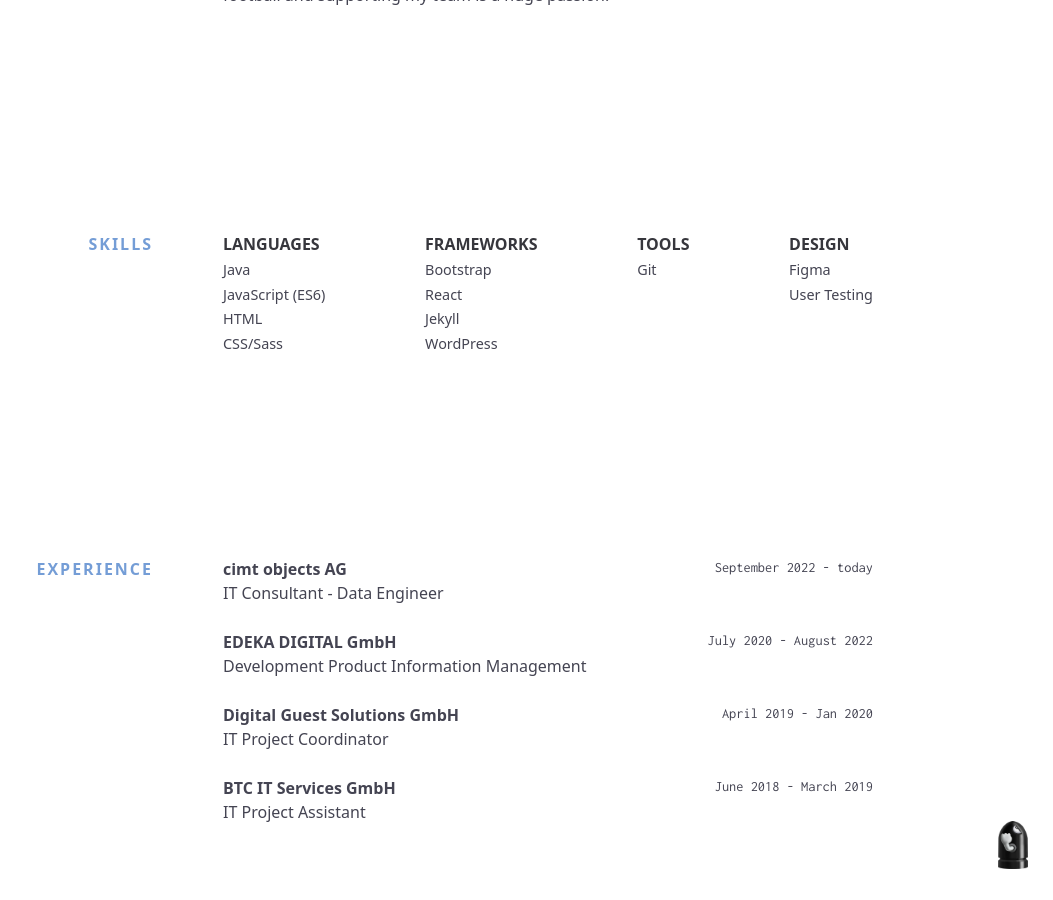
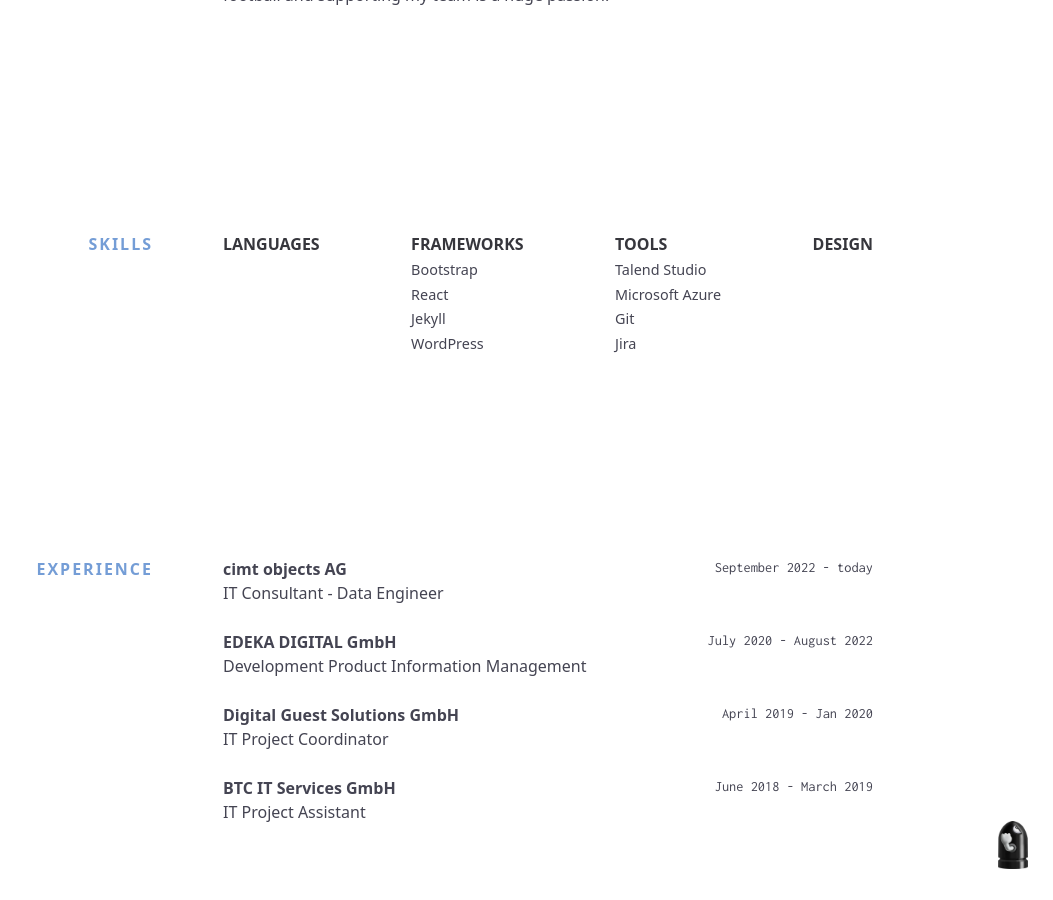
Before and after one commit to basselini/v1, a Jekyll site: the page built from index.html, in a window 1280 px wide and 900 px high, scrolled down 1235 px. Shown: the whole window, without its empty margins (227-1280 px from the left). Built offline with Jekyll 4.4.1, drawn with Linux system fonts in a browser that asks for light colours; nearby versions of some CDN libraries.

Commit message:
Update skills.yml

```diff
--- a/_data/skills.yml
+++ b/_data/skills.yml
@@ -1,8 +1,10 @@
-languages:
+languages + knowledge:
   - item: Java
+  - item: ETL/ELT
+  - item: Python
+  - item: R
   - item: JavaScript (ES6)
-  - item: HTML
-  - item: CSS/Sass
+  - item: HTML + CSS/Sass
 
 frameworks:
   - item: Bootstrap
@@ -11,8 +13,12 @@
   - item: WordPress
 
 tools:
+  - item: Talend Studio
+  - item: Microsoft Azure
   - item: Git
+  - item: Jira
 
-design:
+design + modelling:
   - item: Figma
-  - item: User Testing
+  - item: Balsamiq
+  - item: draw.io
```
